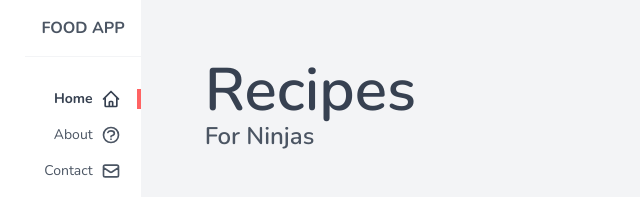
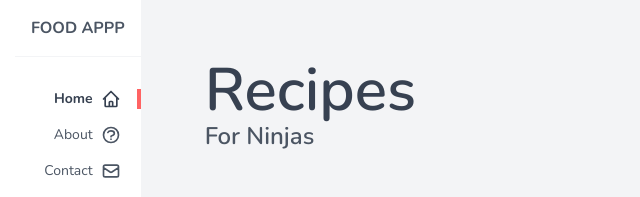
Before and after one commit to BlessedEmoefe/FoodApp-Tailwind-Build, a website: page public/index.html in a window 1280 px wide. Shown: the top 197 px of the page, 286-926 px from the left. Drawn offline with nearby package versions, Linux system fonts and the light colour scheme.

```diff
--- a/public/index.html
+++ b/public/index.html
@@ -21,7 +21,7 @@
             <!--logo Text container-->
             <h1 class="font-bold uppercase p-4 border-b border-gray-100">
               <!--logo Text-->
-              <a href="#" class="hover:text-gray-700">Food App</a>
+              <a href="#" class="hover:text-gray-700">Food Appp</a>
             </h1>
             <div class="px-4 cursor-pointer md:hidden">
               <svg
```
